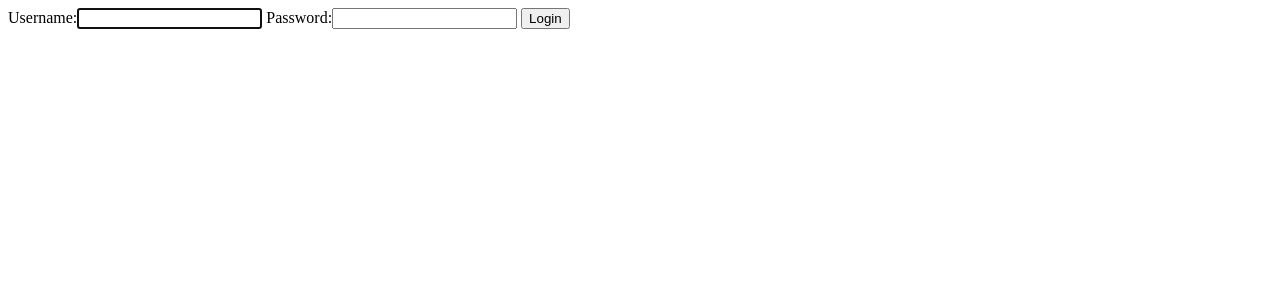
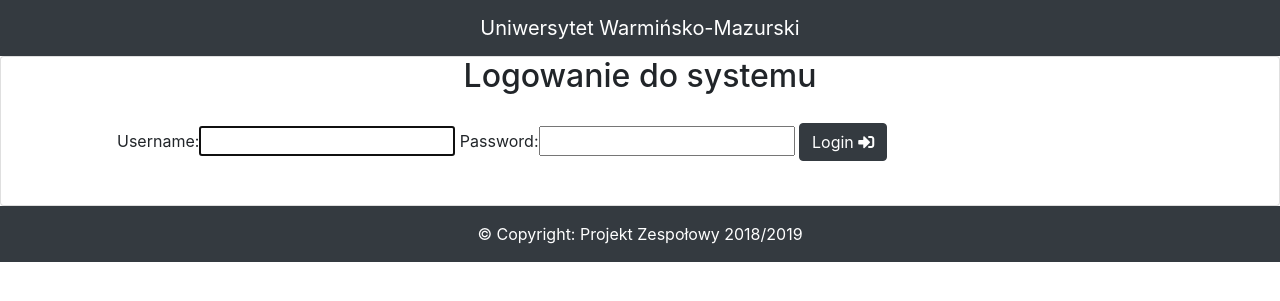
Before and after one commit to kuba82500/PROJEKT_ZESPOLOWY, a Django app: page /login/ in a window 1280 px wide. Shown: the top 301 px of the page. Run offline with Django 3.2, Linux system fonts and the light colour scheme; some libraries are stand-ins or nearby versions.

Commit message:
Add files via upload

```diff
--- a/templates/registration/login.html
+++ b/templates/registration/login.html
@@ -1,16 +1,55 @@
+{% load bootstrap %}
+{% load static %}
 <!DOCTYPE html>
 <html lang="en">
 <head>
     <meta charset="UTF-8">
-    <title></title>
+    <title>{%block title %} Logowanie {% endblock %}</title>
+    <link rel="stylesheet" type="text/css" href="{% static '/style.css' %}">
+    <link rel="stylesheet" href="https://stackpath.bootstrapcdn.com/bootstrap/4.1.3/css/bootstrap.min.css">
+    <link rel="stylesheet" href="https://use.fontawesome.com/releases/v5.5.0/css/all.css"
+      integrity="sha384-B4dIYHKNBt8Bc12p+WXckhzcICo0wtJAoU8YZTY5qE0Id1GSseTk6S+L3BlXeVIU" crossorigin="anonymous">
 </head>
 <body>
+<div id="container">
+    <div id="top" class="top">
+<nav class="navbar navbar-expand-md navbar-dark bg-dark">
+    <div class="navbar-collapse collapse w-100 order-1 order-md-0 dual-collapse2">
 
-<form method="POST">
-    {% csrf_token %}
-    {{ form }}
-    <button type="submit">Login</button>
-</form>
-
+    </div>
+    <div class="mx-auto order-0">
+        <a class="navbar-brand mx-auto" href="">Uniwersytet Warmińsko-Mazurski</a>
+        <button class="navbar-toggler" type="button" data-toggle="collapse" data-target=".dual-collapse2">
+            <span class="navbar-toggler-icon"></span>
+        </button>
+    </div>
+    <div class="navbar-collapse collapse w-100 order-3 dual-collapse2">
+        <ul class="navbar-nav ml-auto">
+            <li class="nav-item">
+                <a class="nav-link active hvr-underline-from-center" href=""></a>
+            </li>
+        </ul>
+    </div>
+    </nav>
+    </div>
+    <div id="mid" class="px-5 card">
+        <h2 class="text-center">Logowanie do systemu</h2>
+        <div class="card-body">
+    <form method="POST" role="form">
+        <div class="px-5">
+        {% csrf_token %}
+        {{ form |bootstrap }}
+        <button type="submit" class="btn btn-dark">Login <i class="fas fa-sign-in-alt"></i></button>
+    </div>
+    </form>
+        </div>
+        <br>
+    </div>
+    <div id="footer" class="footer">
+            <div class="footer-copyright text-center py-3 bg-dark text-white">
+                © Copyright: Projekt Zespołowy 2018/2019
+            </div>
+    </div>
+</div>
 </body>
 </html>
```
Also changed, not shown: templates/main.html (+41 -3 lines), templates/profile.html (added, +13 -0 lines).
